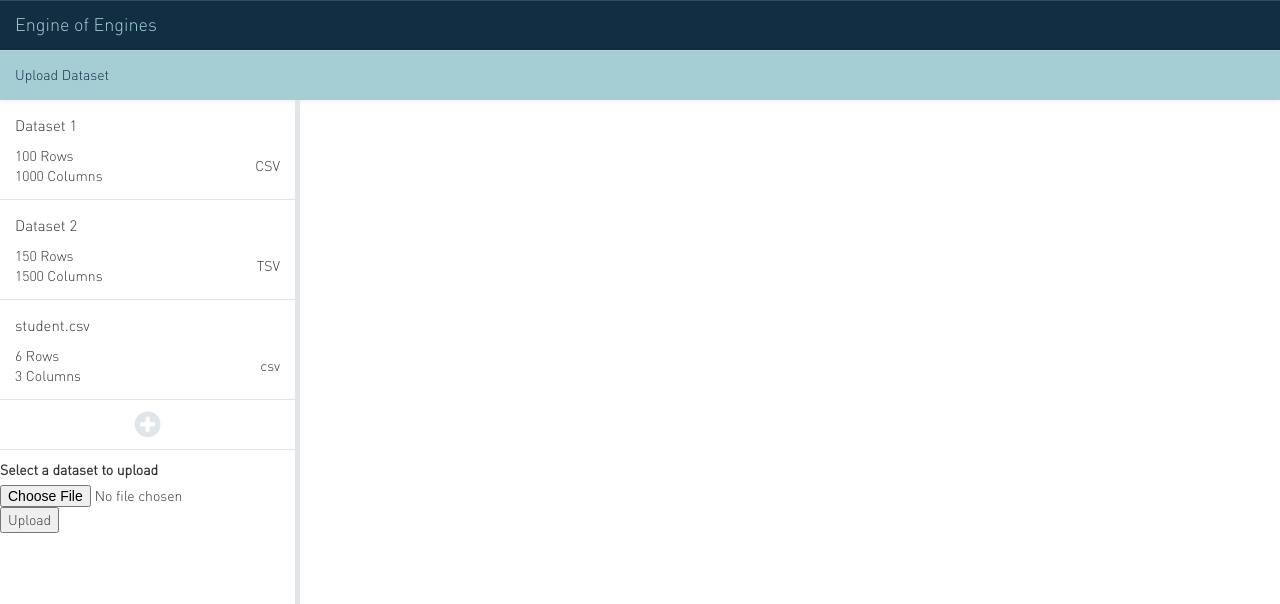
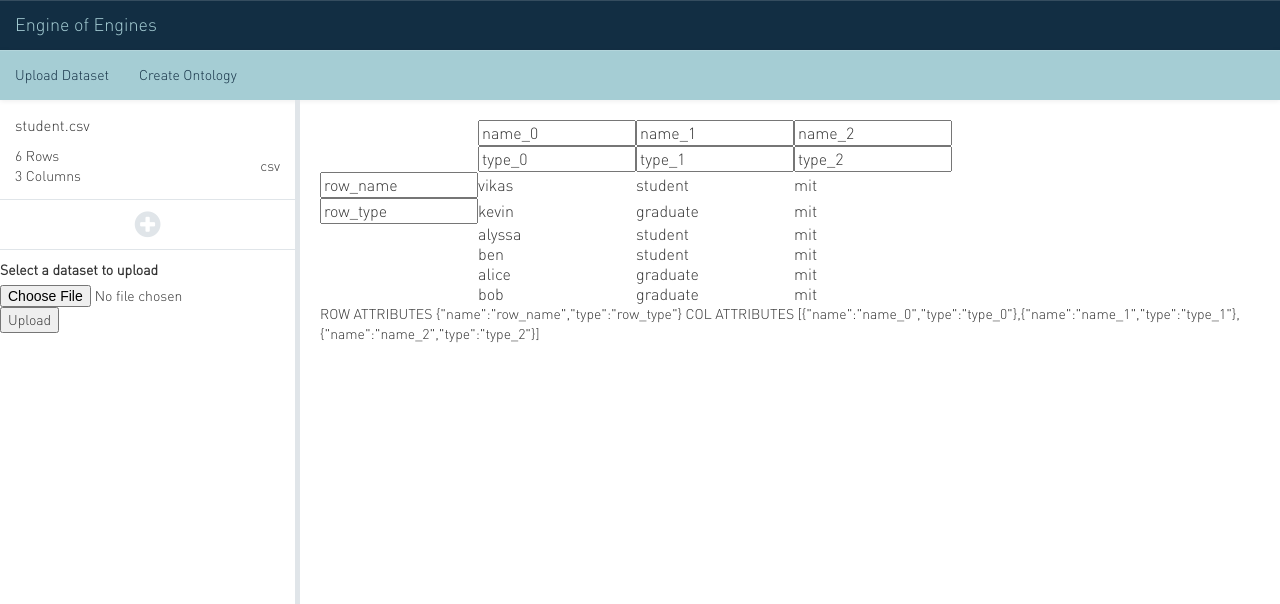
Before and after one commit to CenterForCollectiveLearning/DIVE, a Python web app: template templates/main.html in a window 1280 px wide. Shown: the top 604 px of the page. Run offline with Jinja, Linux system fonts and the light colour scheme; the template is opened without the code that fills it, so the values that code supplies are empty; some libraries are stand-ins or nearby versions.

Commit message:
Row attributes and misc changes

```diff
--- a/static/css/styles.css
+++ b/static/css/styles.css
@@ -48,8 +48,6 @@ section.left-pane {
       section.left-pane ul.datasets li.dataset {
         cursor: pointer;
         padding: 15px; }
-      section.left-pane ul.datasets li.selected-dataset {
-        background-color: #eee; }
       section.left-pane ul.datasets li.add-dataset {
         cursor: pointer;
         width: 100%;
@@ -84,3 +82,8 @@ section.upload-dataset {
     list-style-type: none; }
   section.upload-dataset ul.data-rows li.data-row ul.data-cells li.data-cell {
     float: left; }
+
+/* Viewport */
+section.viewport {
+  margin-left: 300px;
+  padding: 20px; }
--- a/static/js/script.js
+++ b/static/js/script.js
@@ -46,32 +46,14 @@ app.controller('DatasetListCtrl', function($scope, $http) {
     });
   });
 
+  $scope.selected_index = 0;
+
   $scope.select_dataset = function(index) {
     $scope.selected_index = index;
   }
 
-  $scope.currentDataset = {
-    headers: ["col1", "col2", "col3", "col4", "col5", "col6", "col7", "col8"],
-    rows: [
-        {row: ["a1", "a2", "a3", "a4", "a5", "a6", "a7", "a8"]},
-        {row: ["b1", "b2", "b3", "b4", "b5", "b6", "b7", "b8"]},
-        {row: ["c1", "c2", "c3", "c4", "c5", "c6", "c7", "c8"]},
-        {row: ["d1", "d2", "d3", "d4", "d5", "d6", "d7", "d8"]},
-    ]
-  }
-
   $scope.datasets = [
     {
-      title: "Dataset 1",
-      rows: 100,
-      cols: 1000,
-      type: "CSV",
-    }, {
-      title: "Dataset 2",
-      rows: 150,
-      cols: 1500,
-      type: "TSV",
-    }, {
       title:"student.csv",
       rows:6,
       cols:3,
@@ -84,7 +66,11 @@ app.controller('DatasetListCtrl', function($scope, $http) {
         "3":["ben","student","mit"],
         "4":["alice","graduate","mit"],
         "5":["bob","graduate","mit"] },
-      attrs: [
+      rowAttrs: {
+        name: "row_name",
+        type: "row_type"
+      },
+      colAttrs: [
         { name:"name_0",
           type:"type_0" },
         { name:"name_1",
--- a/static/scss/styles.scss
+++ b/static/scss/styles.scss
@@ -103,8 +103,6 @@ section.left-pane {
     }
 }
 
-
-
 /* Upload */
 section.upload-dataset {
     height: 100%;
@@ -124,3 +122,9 @@ section.upload-dataset {
         }
     }
 }
+
+/* Viewport */
+section.viewport {
+    margin-left: 300px;
+    padding: 20px;
+}
--- a/templates/core.html
+++ b/templates/core.html
@@ -8,6 +8,7 @@
 		</nav>
 		<nav class="navbar navbar-default sections" role="navigation">
 			<p class="navbar-text navbar-left">Upload Dataset</p>
+			<p class="navbar-text navbar-left">Create Ontology</p>
 		</nav>
 
 		<div ng-controller="DatasetListCtrl">
--- a/templates/main.html
+++ b/templates/main.html
@@ -27,27 +27,37 @@
 
 {% block content %}
 <section class="viewport">
-	<div ng-repeat="dataset in datasets" ng-if="$index===selected_index">
-		FOR DEBUGGING {[{dataset}]} <br>
+	<div ng-repeat="dataset in datasets" ng-if="$index==selected_index">
 		<div ng-if="dataset.sample">
 			<table>
 				<tr>
-					<td ng-repeat="attr in dataset.attrs">
+					<td>
+    				</td>
+					<td ng-repeat="attr in dataset.colAttrs">
 						<input type="text" ng-model="attr.name">
 					</td>
 				</tr>
-
 				<tr>
-					<td ng-repeat="attr in dataset.attrs">
+					<td>
+    				</td>
+					<td ng-repeat="attr in dataset.colAttrs">
 						<input type="text" ng-model="attr.type">
 					</td>
 				</tr>
 
 				<tr ng-repeat="(index, row) in dataset.sample">
+					<td>
+					    <input type="text" ng-model="dataset.rowAttrs.name" ng-if="index==0">
+    					<input type="text" ng-model="dataset.rowAttrs.type" ng-if="index==1">
+    				</td>
 					<td ng-repeat="elem in row"> {[{elem}]} </td>
 				</tr>
 			</table>
 		</div>
+		ROW ATTRIBUTES
+		{[{dataset.rowAttrs}]}
+		COL ATTRIBUTES
+		{[{dataset.colAttrs}]}
 	</div>
 </section>
 {% endblock %}
```
